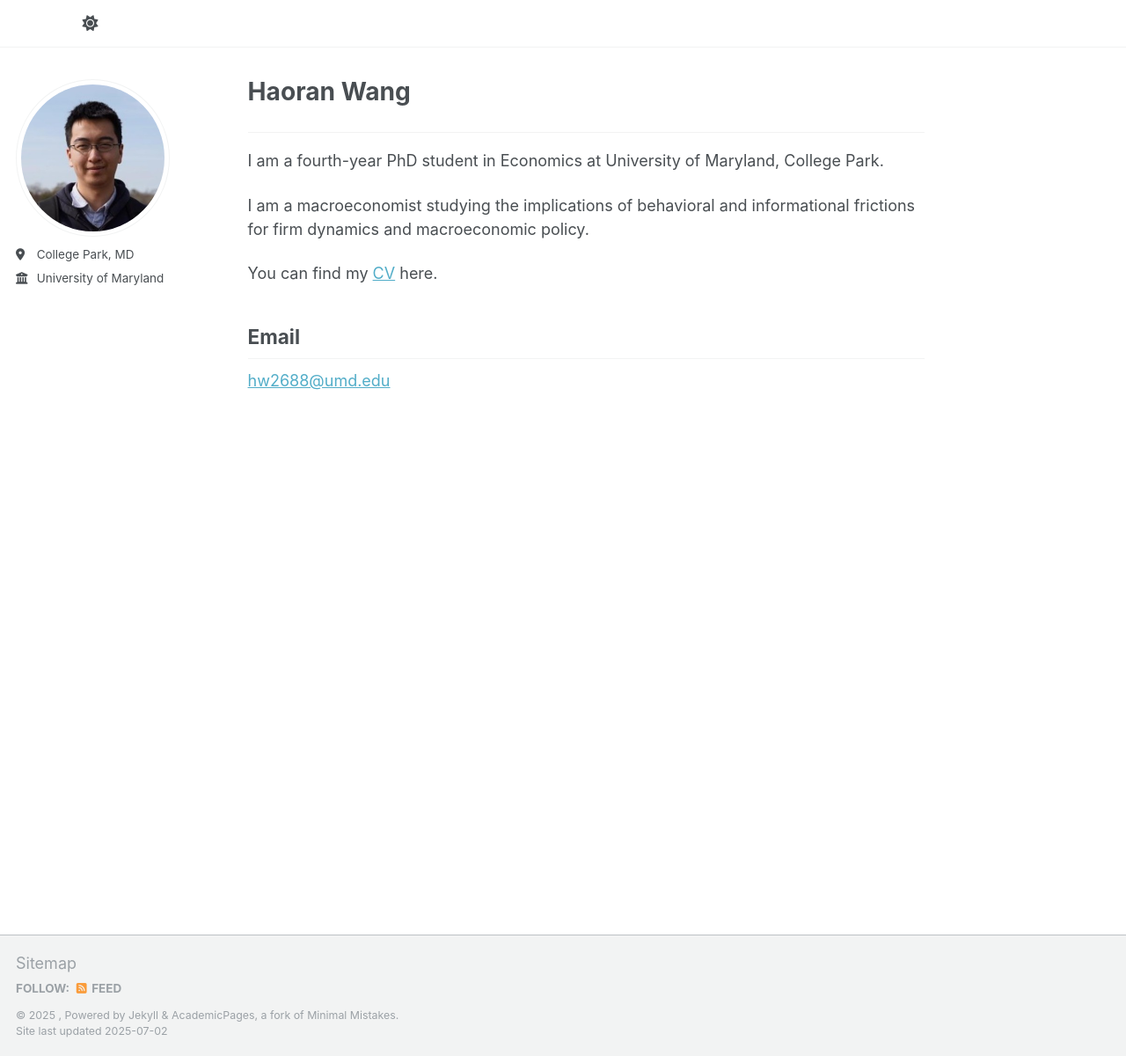
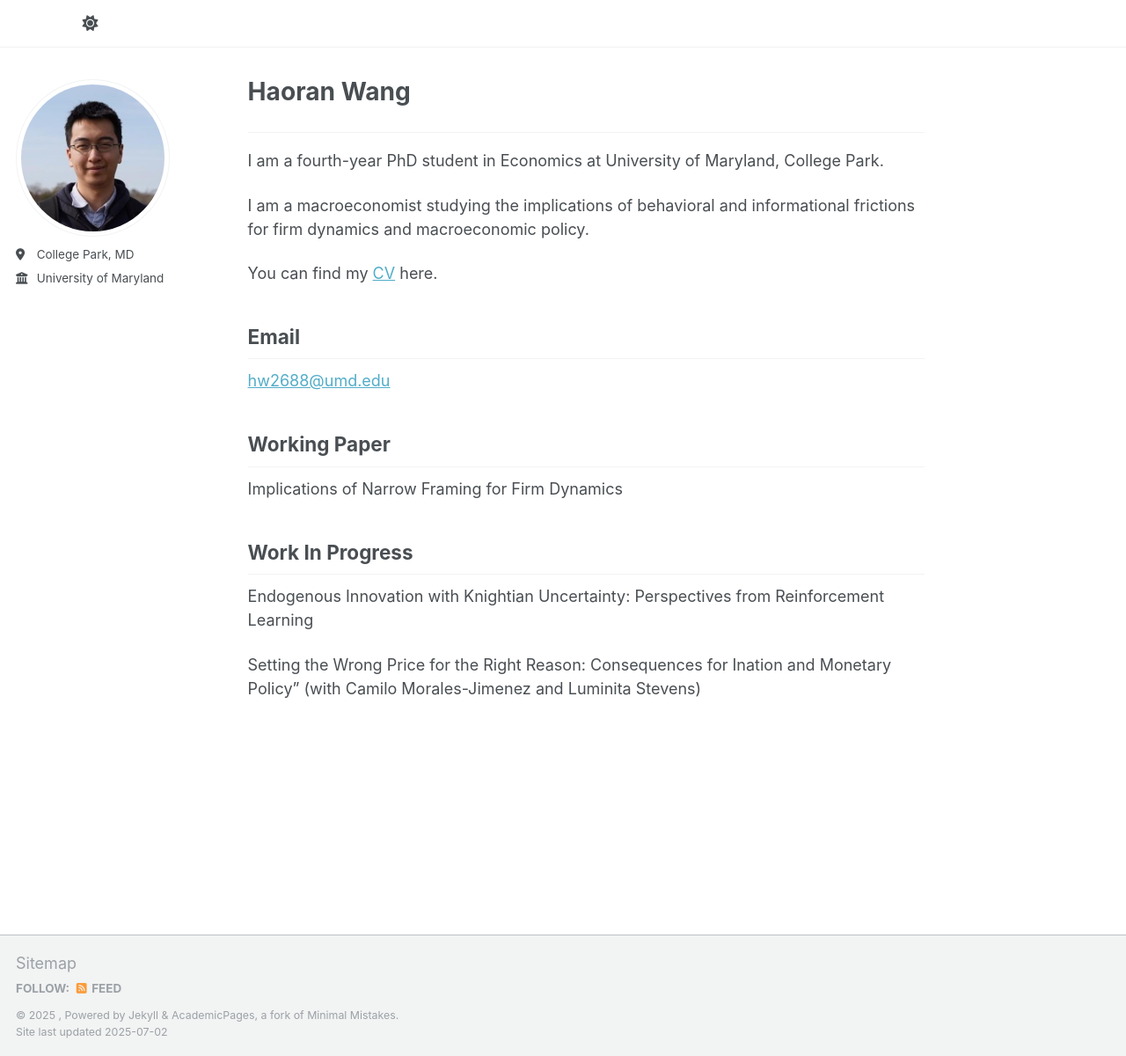
Before and after one commit to harrywang-econ/haoran-wang.github.io, a Jekyll site: the page built from _pages/about.md, in a window 1280 px wide and 1200 px high. Shown: the whole window at 88% size. Built offline with Jekyll 4.4.1, drawn with Linux system fonts in a browser that asks for light colours; a script that is not in the unit is left out.

Commit message:
Update about.md

```diff
--- a/_pages/about.md
+++ b/_pages/about.md
@@ -19,3 +19,15 @@ You can find my [CV](files/Haoran_Wang_CV_June_2025.pdf) here.
 Email
 ------
 [hw2688@umd.edu](hw2688@umd.edu)
+
+Working Paper
+-------------
+Implications of Narrow Framing for Firm Dynamics
+
+
+Work In Progress
+----------------
+
+Endogenous Innovation with Knightian Uncertainty: Perspectives from Reinforcement Learning
+
+Setting the Wrong Price for the Right Reason: Consequences for Ination and Monetary Policy" (with Camilo Morales-Jimenez and Luminita Stevens)
```
